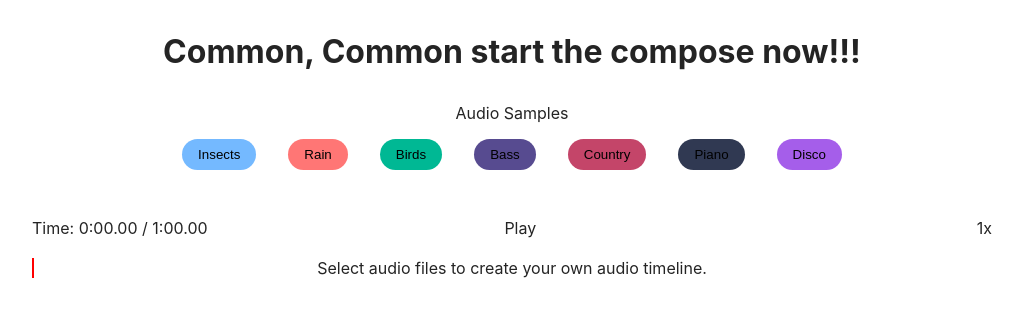
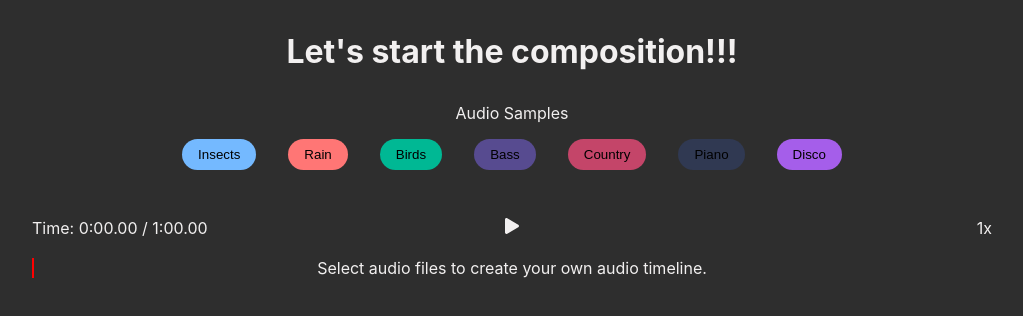
Before and after one commit to Faiq2001/My-SongComposer, a React (Vite) app: page / in a window 1280 px wide. Shown: the top 316 px of the page, without its empty margins (128-1151 px from the left). Built offline with nearby package versions, Linux system fonts and the light colour scheme.

Commit message:
Changes frontend(background), play button, pause button and close button icons

```diff
--- a/package.json
+++ b/package.json
@@ -11,7 +11,8 @@
   },
   "dependencies": {
     "react": "^18.2.0",
-    "react-dom": "^18.2.0"
+    "react-dom": "^18.2.0",
+    "react-icons": "^5.0.1"
   },
   "devDependencies": {
     "@types/react": "^18.2.15",
--- a/src/App.jsx
+++ b/src/App.jsx
@@ -44,34 +44,9 @@ function App() {
 
   return (
     <div className="appContainer">
-      <h1 className="appTitle">Common, Common start the compose now!!!</h1>
+      <h1 className="appTitle">Let's start the composition!!!</h1>
       <PillSelector />
       <Controls />
-      {/* <div className="actionCenter">
-        <div className="buttonContainer">
-          {isPlaying ? (
-            <>
-              <button
-                className="audioBtn"
-                id="pause-button"
-                onClick={pauseHandler}
-              >
-                Pause
-              </button>
-            </>
-          ) : (
-            <>
-              <button
-                className="audioBtn"
-                id="play-button"
-                onClick={playHandler}
-              >
-                Play
-              </button>
-            </>
-          )}
-        </div>
-      </div> */}
       <ProgressBar />
     </div>
   );
--- a/src/Controls.css
+++ b/src/Controls.css
@@ -10,9 +10,16 @@
 .PlayPauseBtn {
     flex: 1;
     margin: 0 auto;
+    cursor: default;
 }
 
 .SpeedBtn {
     flex: 0;
     margin-left: auto;
+    cursor: default;
 }
+
+.PlayPauseBtn:hover,
+.SpeedBtn:hover {
+    cursor: pointer; /* Change cursor to pointer on hover */
+}
--- a/src/Controls.jsx
+++ b/src/Controls.jsx
@@ -1,5 +1,8 @@
 import { useAudio } from "./context";
+
 import "./Controls.css";
+
+import { FaPlay, FaPause } from 'react-icons/fa';
 
 const Controls = () => {
   const { isPlaying, setIsPlaying, audioPills, totalDuration, playbackSpeed, setPlaybackSpeed, playAudio, progress } = useAudio();
@@ -41,7 +44,7 @@ const Controls = () => {
             <span>{formatTime(totalDuration)}</span>
         </div>
         <div className="PlayPauseBtn" onClick={togglePlayPause}>
-            {isPlaying ? "Pause" : "Play"}
+            {isPlaying ? <FaPause /> : <FaPlay />}
         </div>
         <div className="SpeedBtn" onClick={handlePlaybackSpeedChange}>
             {playbackSpeed}x
--- a/src/components/Timeline/Timeline.module.css
+++ b/src/components/Timeline/Timeline.module.css
@@ -11,7 +11,7 @@
   display: flex;
   align-items: center;
   position: relative;
-  background-color: #ced6e0;
+  background-color: #ced6e05d;
   border-bottom: 1px solid black;
   margin: 0; /* Remove any margins */
   padding: 0; /* Remove padding */
--- a/src/components/Timeline/index.jsx
+++ b/src/components/Timeline/index.jsx
@@ -3,6 +3,8 @@ import { useAudio } from "../../context";
 import { calculateOffset, calculateWidth } from "../../common/utils";
 
 import styles from "./Timeline.module.css";
+
+import { FaTimes } from 'react-icons/fa';
 
 const TimelineRow = ({ audioData, totalDuration }) => {
   const { audioName, duration, startTime, bgColor, id } = audioData;
@@ -95,7 +97,7 @@ const TimelineRow = ({ audioData, totalDuration }) => {
       >
         <p>{audioName}</p>
         <button className={styles.closeBtn} onClick={() => removePill(id)}>
-          Close
+          <FaTimes />
         </button>
       </div>
     </div>
--- a/src/index.css
+++ b/src/index.css
@@ -3,8 +3,8 @@
   font-weight: 400;
 
   color-scheme: light dark;
-  background-color: rgba(255, 255, 255, 0.87);
-  color: #242424;
+  background-color: rgba(15, 15, 15, 0.87);
+  color: #f2f0f0;
 
   font-synthesis: none;
   text-rendering: optimizeLegibility;
```
Also changed, not shown: 1 other file (tests, documents, lock files or other folders).
